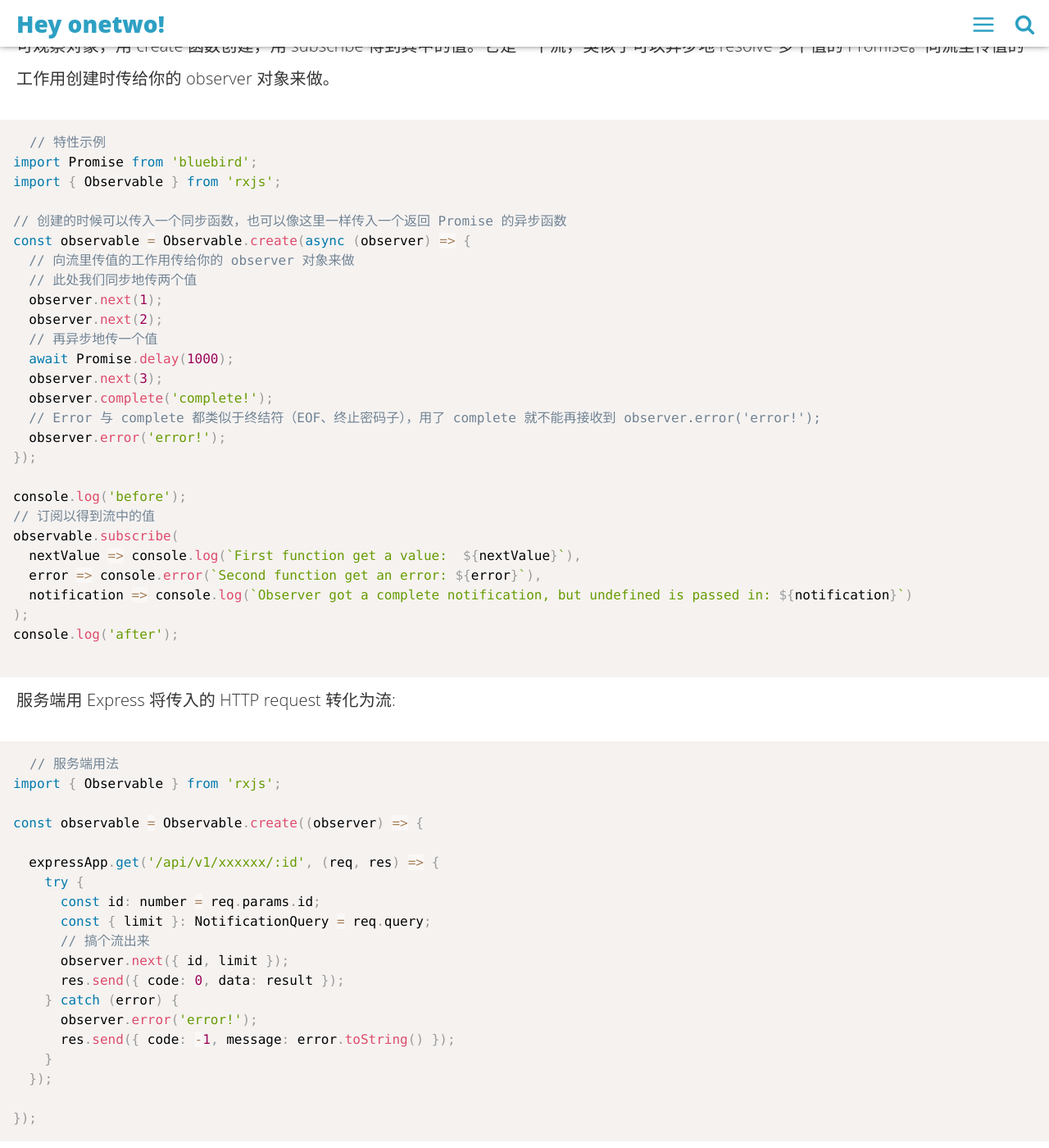
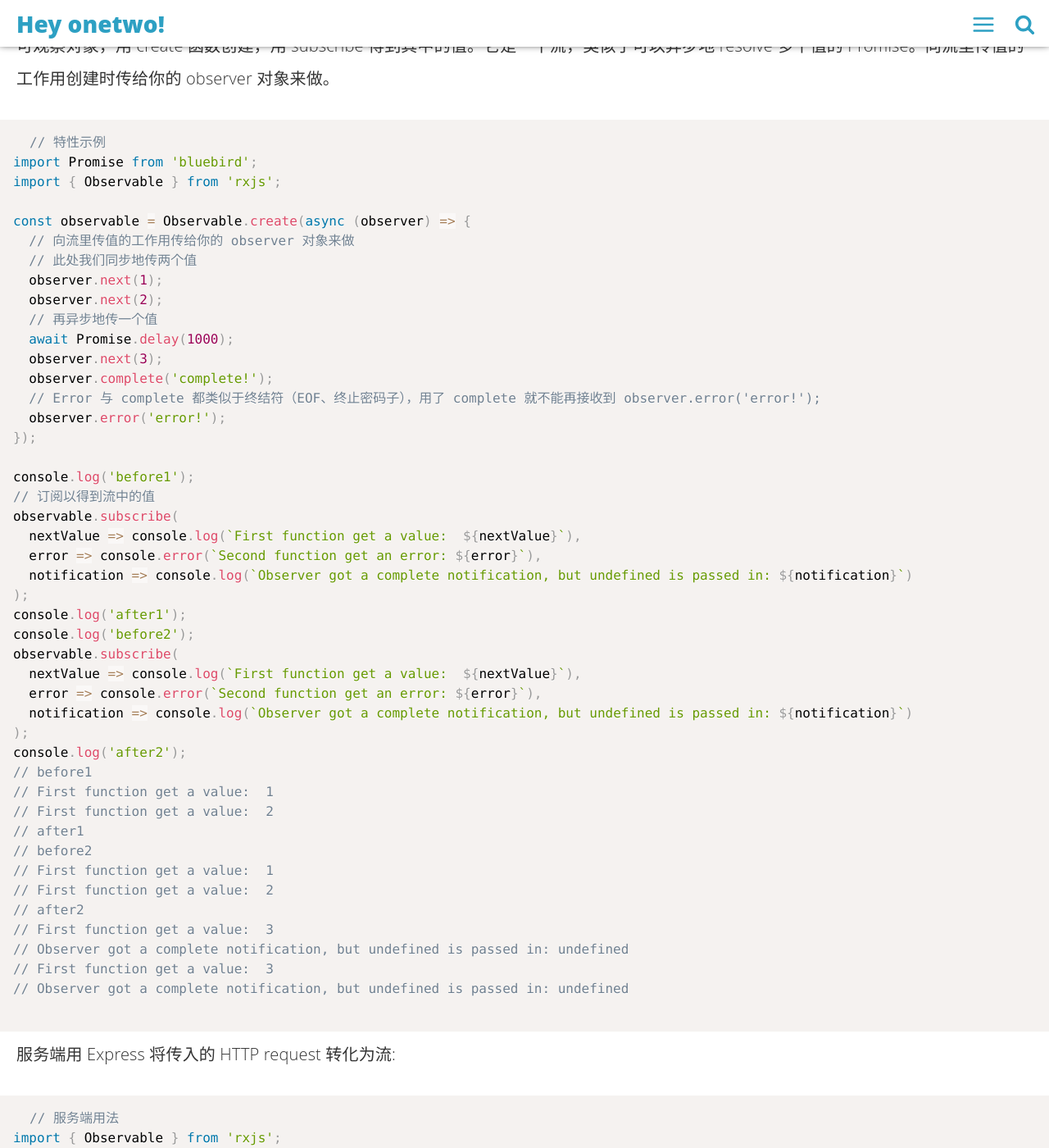
Before and after one commit to linonetwo/linonetwo.github.io, a Jekyll site: the page built from _posts/2017-03-13-RxJS基本概念词典.md, in a window 1280 px wide and 1400 px high, scrolled down 972 px. Shown: the whole window at 82% size. Built offline with Jekyll 4.4.1, drawn with Linux system fonts in a browser that asks for light colours; comment, search, counter and statistics services are not loaded.

Commit message:
add result

````diff
--- a/_posts/2017-03-13-RxJS基本概念词典.md
+++ b/_posts/2017-03-13-RxJS基本概念词典.md
@@ -16,7 +16,7 @@ introduction: 'Rx 中的态射大多是前端用 lodash 时常见的，但 Rx
 
 本文将介绍 Rx 中的 Subject、Observer、Observerable 等函子在生产中的可能用法，而不介绍[amb算子](http://rxmarbles.com/#amb)这样的态射，因为介绍态射的文章明显更多。
 
-为方便了解基本概念，我提供了一些特性示例，它们可以用编辑器的 code runner 来执行。在执行之前需要在一个文件夹里 ```npm i rxjs bluebird babel-core babel-polyfill```，然后在里面打开编辑器，设置运行方式为 ```node -r "./node_modules/babel-core/register" -r "./node_modules/babel-polyfill/lib/index.js" ```，新建一个 js 文件黏贴代码进去即可执行。
+为方便了解基本概念，我提供了一些特性示例，它们可以用编辑器的 code runner 来执行。在执行之前需要在一个文件夹里 ```npm i rxjs bluebird babel-core babel-polyfill```，然后在里面打开编辑器，设置运行方式为 ```node -r "./node_modules/babel-core/register" -r "./node_modules/babel-polyfill/lib/index.js"```，新建一个 js 文件黏贴代码进去即可执行。
 
 ## Observable
 
@@ -27,7 +27,6 @@ introduction: 'Rx 中的态射大多是前端用 lodash 时常见的，但 Rx
 import Promise from 'bluebird';
 import { Observable } from 'rxjs';
 
-// 创建的时候可以传入一个同步函数，也可以像这里一样传入一个返回 Promise 的异步函数
 const observable = Observable.create(async (observer) => {
   // 向流里传值的工作用传给你的 observer 对象来做
   // 此处我们同步地传两个值
@@ -41,14 +40,33 @@ const observable = Observable.create(async (observer) => {
   observer.error('error!');
 });
 
-console.log('before');
+console.log('before1');
 // 订阅以得到流中的值
 observable.subscribe(
   nextValue => console.log(`First function get a value:  ${nextValue}`),
   error => console.error(`Second function get an error: ${error}`),
   notification => console.log(`Observer got a complete notification, but undefined is passed in: ${notification}`)
 );
-console.log('after');
+console.log('after1');
+console.log('before2');
+observable.subscribe(
+  nextValue => console.log(`First function get a value:  ${nextValue}`),
+  error => console.error(`Second function get an error: ${error}`),
+  notification => console.log(`Observer got a complete notification, but undefined is passed in: ${notification}`)
+);
+console.log('after2');
+// before1
+// First function get a value:  1
+// First function get a value:  2
+// after1
+// before2
+// First function get a value:  1
+// First function get a value:  2
+// after2
+// First function get a value:  3
+// Observer got a complete notification, but undefined is passed in: undefined
+// First function get a value:  3
+// Observer got a complete notification, but undefined is passed in: undefined
 
 ```
 
````
